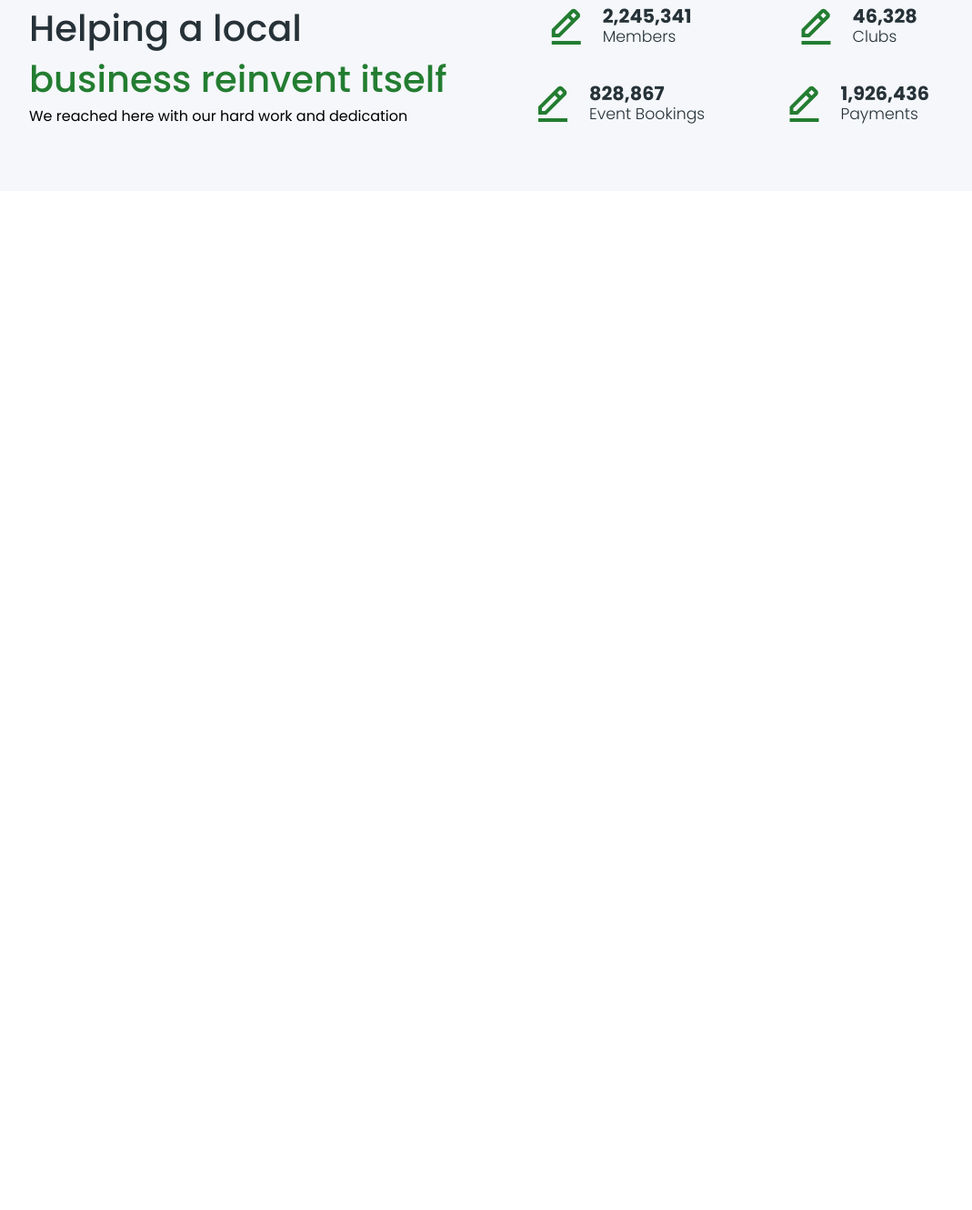
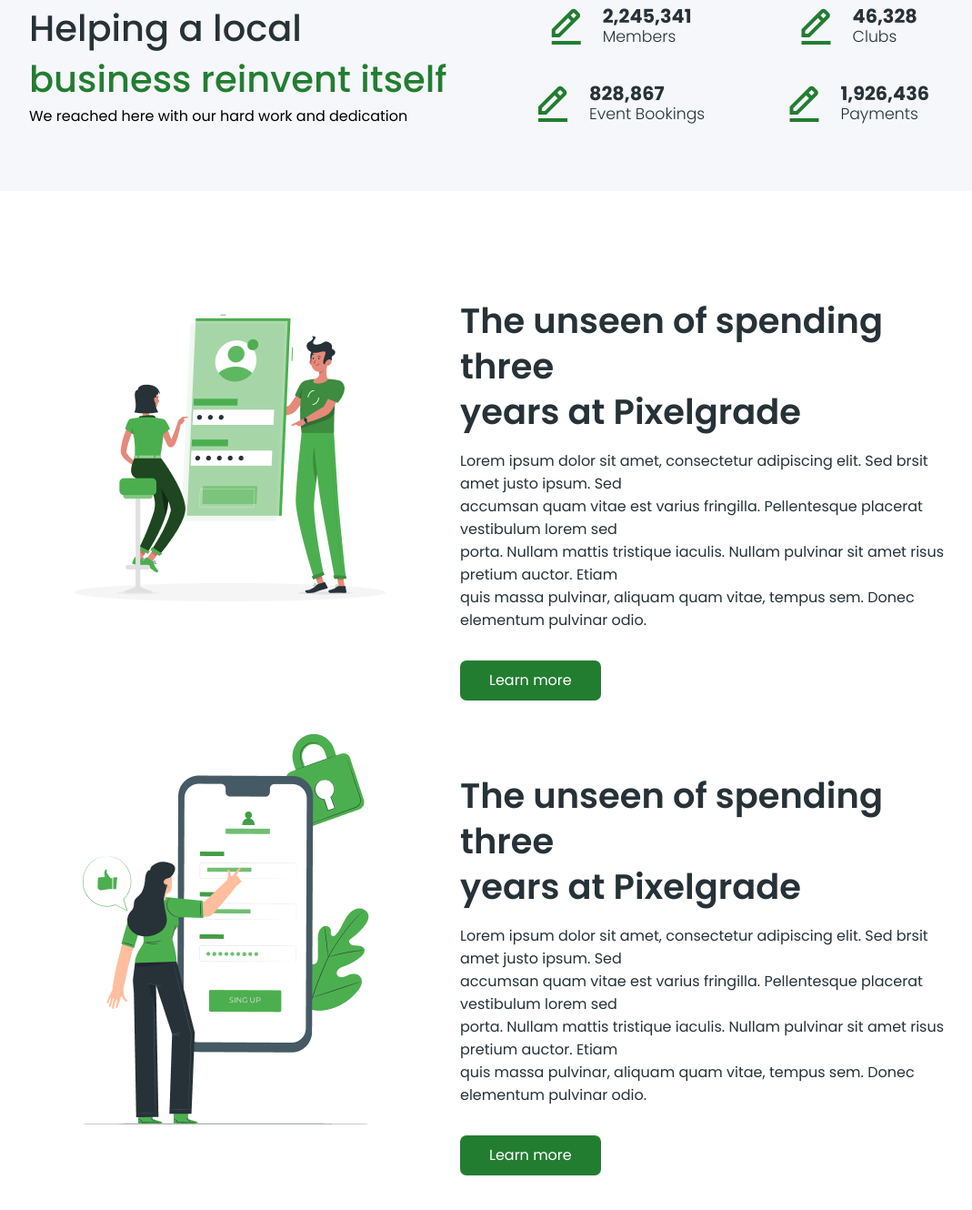
Before and after one commit to adeyemi223/Landing_page, a plain HTML site: page index.html in a window 1280 px wide. Shown: the part 2099-3429 px from the top of the page at 91% size, without its empty margins (96-1165 px from the left). Before the commit the page ends 2309 px from the top, so only its background shows below. Drawn offline with nearby package versions, Linux system fonts and the light colour scheme; a web font is replaced by a local one.

Commit message:
New html&&css added

```diff
--- a/index.html
+++ b/index.html
@@ -180,5 +180,44 @@
         </div>
     </div>
   </section>
+
+    <!-- ===================== Feature section design=============================== -->
+    <section class="Feature" id="Feature">
+        <div class="feature_con">
+            <div class="feature-grid">
+                <img src="images/Frame 35.png" alt="">
+            </div>
+            <div class="feature-grid">
+                <h3>
+                    The unseen of spending three <br> years at Pixelgrade
+                </h3>
+                <p>
+                    Lorem ipsum dolor sit amet, consectetur adipiscing elit. Sed brsit amet justo ipsum. Sed <br>
+                     accumsan quam vitae est varius fringilla. Pellentesque placerat vestibulum lorem sed <br>
+                      porta. Nullam mattis tristique iaculis. Nullam pulvinar sit amet risus pretium auctor. Etiam <br>
+                       quis massa pulvinar, aliquam quam vitae, tempus sem. Donec elementum pulvinar odio.
+                </p>
+                <div class="fbtn">
+                    <button>Learn more</button>
+                </div>
+            </div>
+            <div class="feature-grid">
+                <img src="images/pana.png" alt="">
+            </div>
+            <div class="feature-grid"><h3>
+                The unseen of spending three <br> years at Pixelgrade
+            </h3>
+            <p>
+                Lorem ipsum dolor sit amet, consectetur adipiscing elit. Sed brsit amet justo ipsum. Sed <br>
+                 accumsan quam vitae est varius fringilla. Pellentesque placerat vestibulum lorem sed <br>
+                  porta. Nullam mattis tristique iaculis. Nullam pulvinar sit amet risus pretium auctor. Etiam <br>
+                   quis massa pulvinar, aliquam quam vitae, tempus sem. Donec elementum pulvinar odio.
+            </p>
+            <div class="fbtn">
+                <button>Learn more</button>
+            </div>
+        </div>
+        </div>
+    </section>
 </body>
 </html>
--- a/style.css
+++ b/style.css
@@ -343,3 +343,54 @@ body{
     font-size: 3rem;
     color: #237d31;
 }
+
+/* =======================feature design section=============================== */
+.feature_con{
+    display: grid;
+    grid-template-columns: repeat(auto-fit, minmax(400px,auto));
+    gap: 2rem;
+}
+
+.feature-grid {
+    width: 100%;
+    height: auto;
+}
+
+.feature-grid img{
+    width: 100%;
+    max-width: 500px;
+    height: auto;
+}
+
+.feature-grid h3{
+    margin-top: 3rem;
+    font-size: 2.4rem;
+    font-weight: 600;
+    line-height: 1.3;
+    color: #263238;
+}
+
+.feature-grid p{
+    font-size: 1rem;
+    color: #263238;
+    font-weight: 400;
+    margin-top: 1rem;
+    margin-bottom: 2rem;
+}
+
+.fbtn button{
+    display: inline-block;
+    padding: 0.60rem 2rem;
+    font-size: 1rem;
+    font-weight: 400;
+    border: none;
+    border-radius: 7px;
+    color: #fff;
+    background: #237d31;
+}
+
+.fbtn button:hover{
+    background: var(--hover-bg);
+    color: #237d31;
+    cursor: pointer;
+}
```
